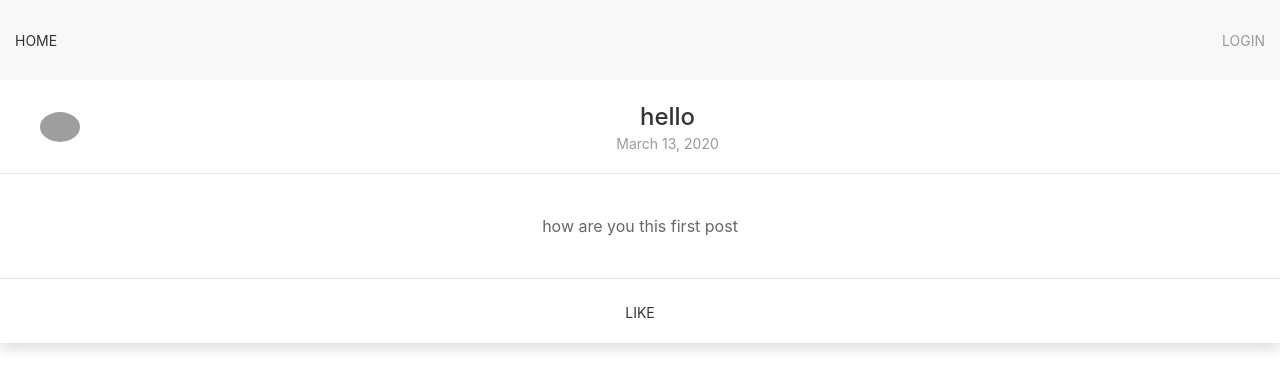
After one commit to balaraju1278/blog, a Django app: page /post_details/1/ in a window 1280 px wide. The commit adds this page. Shown: the top 390 px of the page. Run offline with Django 3.2, Linux system fonts and the light colour scheme; data comes from the database, SQL or seed files in the repository; both versions use the stored data as it was after the commit; some libraries are stand-ins or nearby versions; grey boxes are pictures that could not be loaded.

Commit message:
post details page and post views count

```diff
--- a/myblog/blog/models.py
+++ b/myblog/blog/models.py
@@ -6,8 +6,10 @@ class Post(models.Model):
 	title = models.CharField(max_length=250)
 	text = models.TextField()
 	user = models.ForeignKey(User, on_delete=models.CASCADE,related_name='posts', null=True,blank=True)
+	views = models.PositiveIntegerField(default=0)
 	created_at = models.DateTimeField(auto_now=True)
 	updated_at = models.DateTimeField(auto_now_add=True)
+
 
 	def __str__(self):
 		return self.title
--- /dev/null
+++ b/myblog/blog/templates/post_details.html
@@ -0,0 +1,36 @@
+{% extends 'base.html' %}
+{% block inner_content %}
+<div class="contianer">
+	<div class="row">
+		<div class="col-lg-12 text-center uk-padding-medium">
+			<div class="uk-card uk-card-default uk-margin">
+				{% if invalid_request %}
+					<h6>You are requested invalid resource</h6>
+				{% else %}
+					<div class="uk-card uk-card-default uk-width-1-1@m">
+					    <div class="uk-card-header">
+					        <div class="uk-grid-small uk-flex-middle" uk-grid>
+					            <div class="uk-width-auto">
+					                <img class="uk-border-circle" width="40" height="40" src="images/avatar.jpg">
+					            </div>
+					            <div class="uk-width-expand">
+					                <h3 class="uk-card-title uk-margin-remove-bottom">{{post.title}}</h3>
+					                <p class="uk-text-meta uk-margin-remove-top"><time datetime="2016-04-01T19:00">
+					                	{{post.created_at|date}}
+					                </time></p>
+					            </div>
+					        </div>
+					    </div>
+					    <div class="uk-card-body">
+					        <p>{{post.text}}</p>
+					    </div>
+					    <div class="uk-card-footer">
+					        <a href="#" class="uk-button uk-button-text">Like</a>
+					    </div>
+					</div>
+				{% endif %}
+			</div>
+		</div>
+	</div>
+</div>
+{% endblock %}
--- a/myblog/blog/views.py
+++ b/myblog/blog/views.py
@@ -11,6 +11,22 @@ def home(request):
 	if request.user.is_authenticated:
 		context_data['users'] = UserProfile.objects.all()[:10]
 	return render(request, 'home.html', context_data)
+
+
+def post_details(request, pk):
+	context_data = dict()
+	try:
+		post = Post.objects.get(pk=pk)
+	except Post.DoesNotExist:
+		post = None
+
+	if post is None:
+		context_data['invalid_request'] = True
+		return render(request, 'post_details.html', context_data)
+	post.views += 1
+	post.save()
+	context_data['post'] = post
+	return render(request, 'post_details.html', context_data)
 
 
 @login_required(login_url='/user_login/')
--- a/myblog/myblog/urls.py
+++ b/myblog/myblog/urls.py
@@ -18,6 +18,7 @@ from django.urls import path
 from blog.views import (
 	home,
 	create_post,
+	post_details,
 
 	user_registration,
 	user_login,
@@ -36,5 +37,6 @@ urlpatterns = [
     path('user_logout/', user_logout, name='user_logout'),
     path('user_dashboard/', user_dashboard, name='user_dashboard'),
     path('user_profile/', user_profile, name='user_profile'),
+    path('post_details/<int:pk>/', post_details, name='post_details'),
     path('', home, name='home')
 ]
```
Also changed, not shown: myblog/blog/templates/home.html (+21 -4 lines), myblog/blog/migrations/0004_post_views.py (added), myblog/db.sqlite3.
